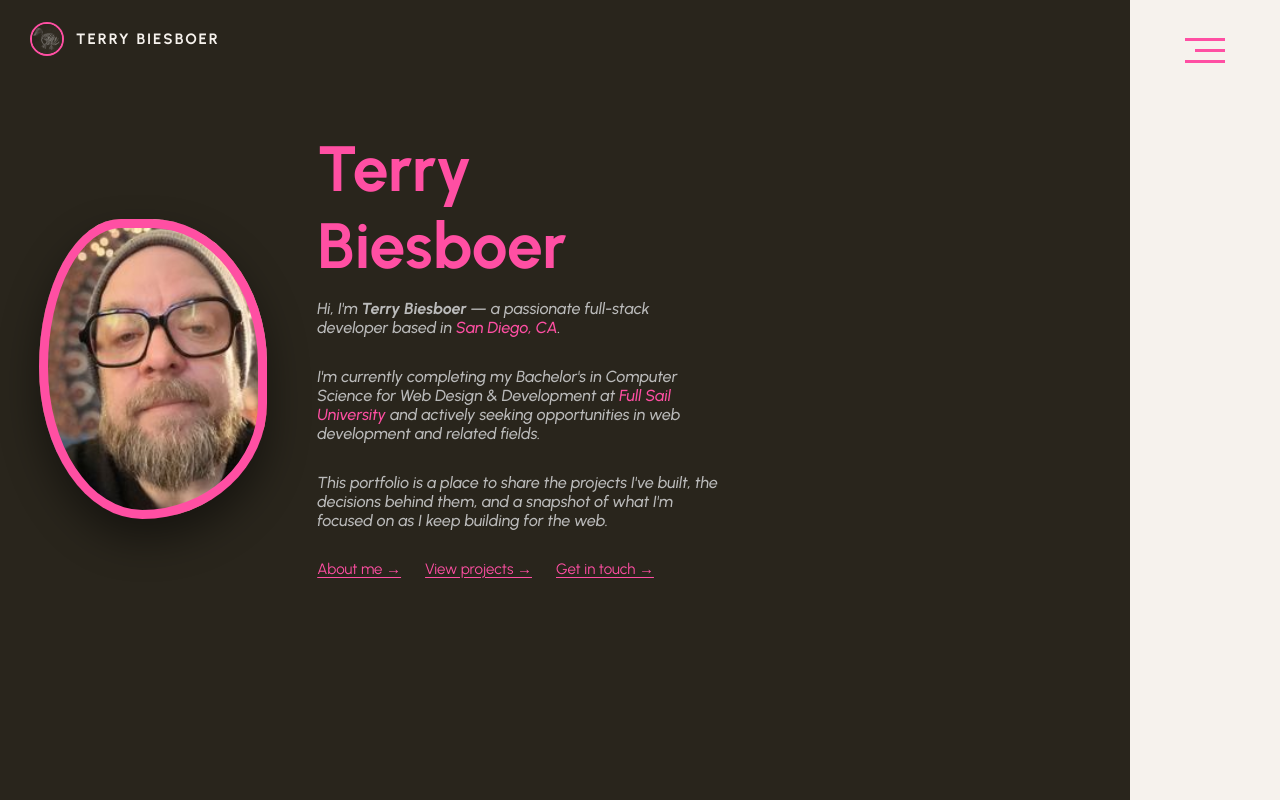
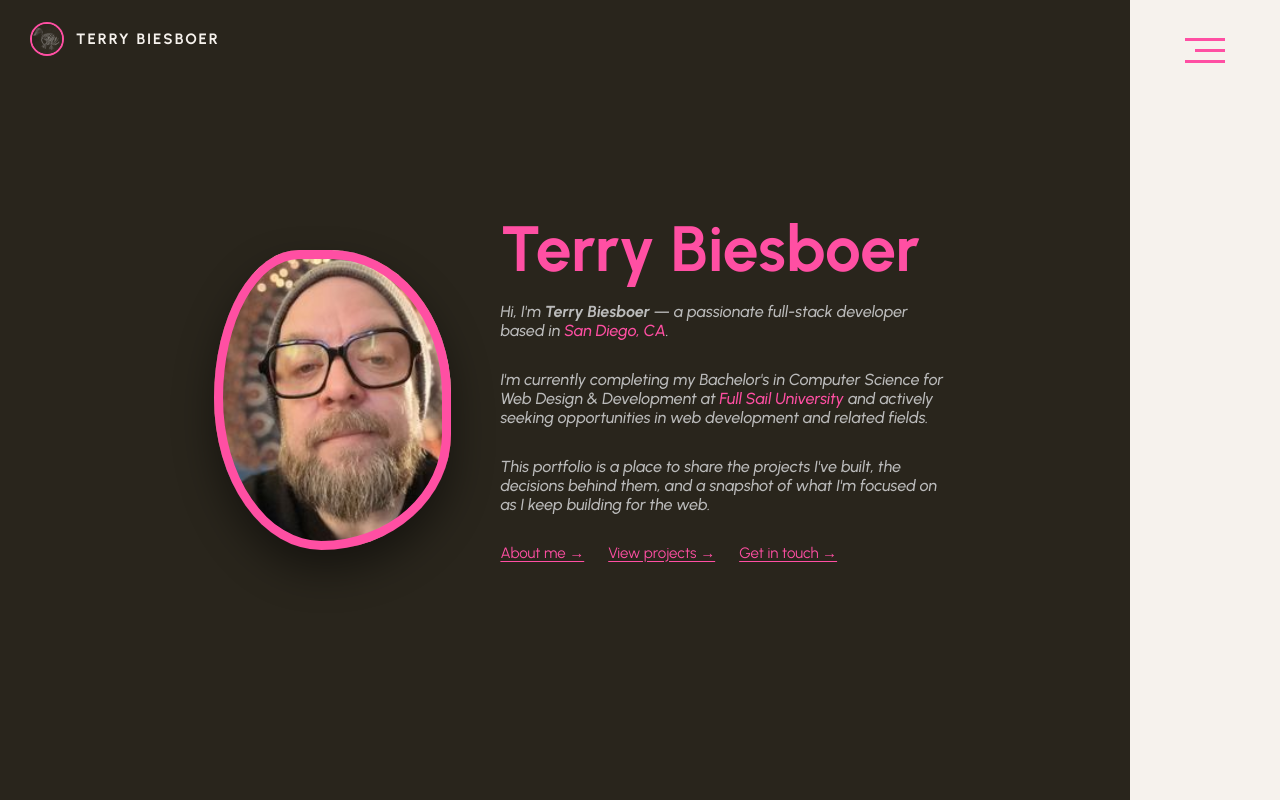
Before and after one commit to biesboerTerry-FS/thatDevTerry, a React (Create React App) app: page / in a window 1280 px wide. Built offline with nearby package versions, Linux system fonts and the light colour scheme.

Commit message:
Center portfolio home content on desktop

```diff
--- a/src/App.scss
+++ b/src/App.scss
@@ -371,20 +371,25 @@ img {
 	}
 }
 
+main {
+	width: 100%;
+}
+
 .contentArea {
 	width: calc(100% - 15px);
 	min-height: 100vh;
 	margin-top: 0;
 	display: flex;
 	justify-content: center;
-	align-items: flex-start;
-	padding: 130px 0 60px;
+	align-items: center;
+	padding: 95px 0;
 
 	@media (max-width: 760px) {
 		width: 100%;
 	}
 
 	@media (max-width: 768px) {
+		align-items: flex-start;
 		padding: 115px 0 60px;
 	}
 }
```
